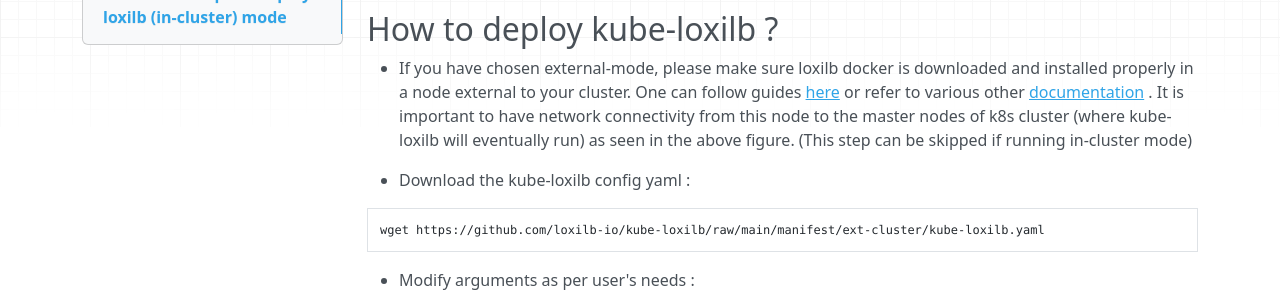
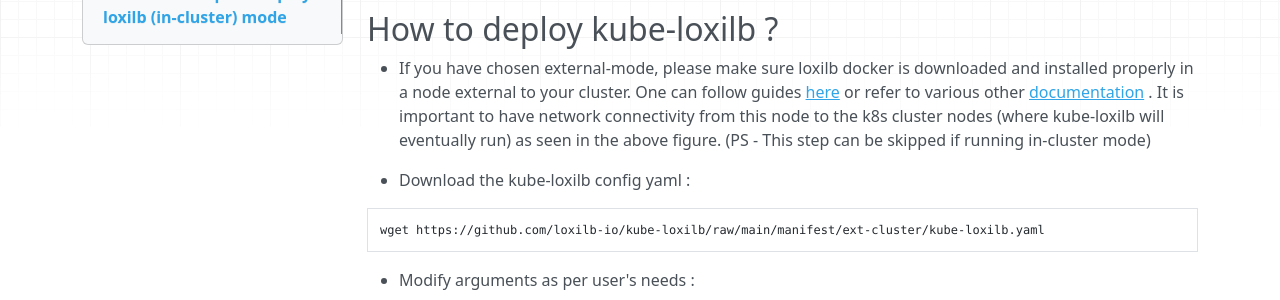
Before and after one commit to loxilb-io/loxilbdocs, an MkDocs documentation site: the page built from docs/kube-loxilb.md, in a window 1280 px wide and 900 px high, scrolled down 1809 px. Shown: the part 179-479 px from the top of the window. Built offline with MkDocs 1.6.1, drawn with Linux system fonts in a browser that asks for light colours; nearby versions of some CDN libraries.

Commit message:
Update kube-loxilb.md

```diff
--- a/docs/kube-loxilb.md
+++ b/docs/kube-loxilb.md
@@ -23,7 +23,7 @@
 
 ## How to deploy kube-loxilb ?
 
-* If you have chosen external-mode, please make sure loxilb docker is downloaded and installed properly in a node external to your cluster. One can follow guides [here](https://loxilb-io.github.io/loxilbdocs/run/) or refer to various other [documentation](https://loxilb-io.github.io/loxilbdocs/#how-to-guides) . It is important to have network connectivity from this node to the master nodes of k8s cluster (where kube-loxilb will eventually run) as seen in the above figure. (This step can be skipped if running in-cluster mode)
+* If you have chosen external-mode, please make sure loxilb docker is downloaded and installed properly in a node external to your cluster. One can follow guides [here](https://loxilb-io.github.io/loxilbdocs/run/) or refer to various other [documentation](https://loxilb-io.github.io/loxilbdocs/#how-to-guides) . It is important to have network connectivity from this node to the k8s cluster nodes (where kube-loxilb will eventually run) as seen in the above figure. (PS - This step can be skipped if running in-cluster mode)
 
 * Download the kube-loxilb config yaml :
 
```
